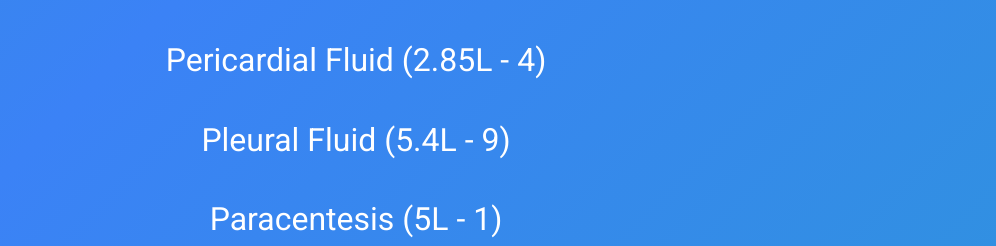
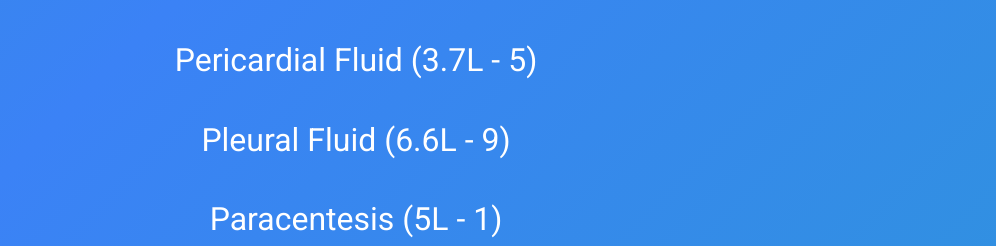
Before and after one commit to pradeepvkandula/J31-Website, a plain HTML site: page index.html in a window 1280 px wide. Shown: the top 246 px of the page, without its empty margins (284-1280 px from the left). Drawn offline with Linux system fonts and the light colour scheme.

Commit message:
Update index.html

```diff
--- a/index.html
+++ b/index.html
@@ -44,8 +44,8 @@
   </style>
 </head>
 <body>
-  <h1>Pericardial Fluid (2.85L - 4)</h1>
-  <h1>Pleural Fluid (5.4L - 9)</h1>
+  <h1>Pericardial Fluid (3.7L - 5)</h1>
+  <h1>Pleural Fluid (6.6L - 9)</h1>
   <h1>Paracentesis (5L - 1)</h1>
   <iframe width="560" height="315" src="https://www.youtube.com/embed/Q_TjIaxb0J8?si=uuNr92pa0RJtv4I0" title="YouTube video player" frameborder="0" allow="accelerometer; autoplay; clipboard-write; encrypted-media; gyroscope; picture-in-picture; web-share" referrerpolicy="strict-origin-when-cross-origin" allowfullscreen></iframe>
   <iframe width="560" height="315" src="https://www.youtube.com/embed/_g3mkImmPkg?si=lnbgw9I5mGwc6FT5" title="YouTube video player" frameborder="0" allow="accelerometer; autoplay; clipboard-write; encrypted-media; gyroscope; picture-in-picture; web-share" referrerpolicy="strict-origin-when-cross-origin" allowfullscreen></iframe>
```
